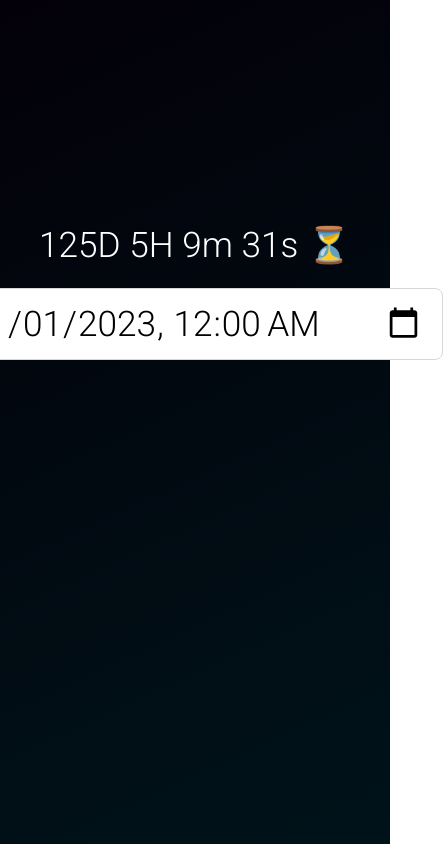
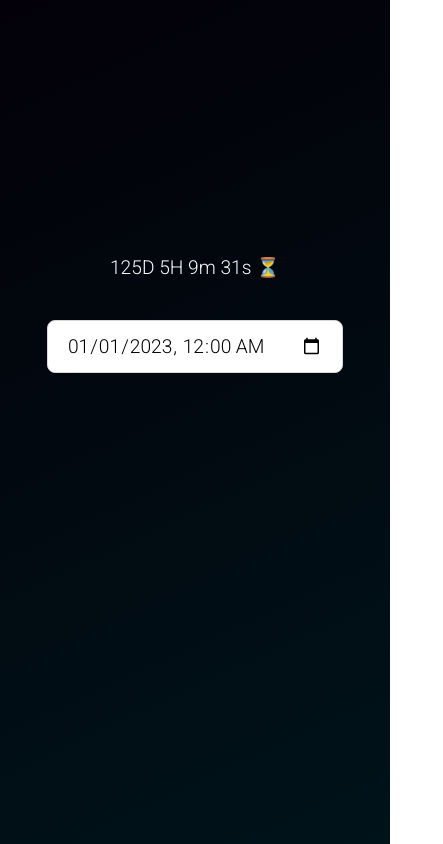
Before and after one commit to spilotes/countdown, a plain HTML site: page index.html in a window 390 px wide. Shown: the whole page, 443 px wide, since content can reach past the window. Drawn offline with Linux system fonts and the light colour scheme.

Commit message:
Add files via upload

```diff
--- a/css/mobile.css
+++ b/css/mobile.css
@@ -1,2 +1,11 @@
 @media (max-width: 414px) {
+  h1 {
+    top: 16rem;
+    font-size: 1.2rem;
+  }
+
+  input {
+    top: 20rem;
+    font-size: 1.2rem;
+  }
 }
```
